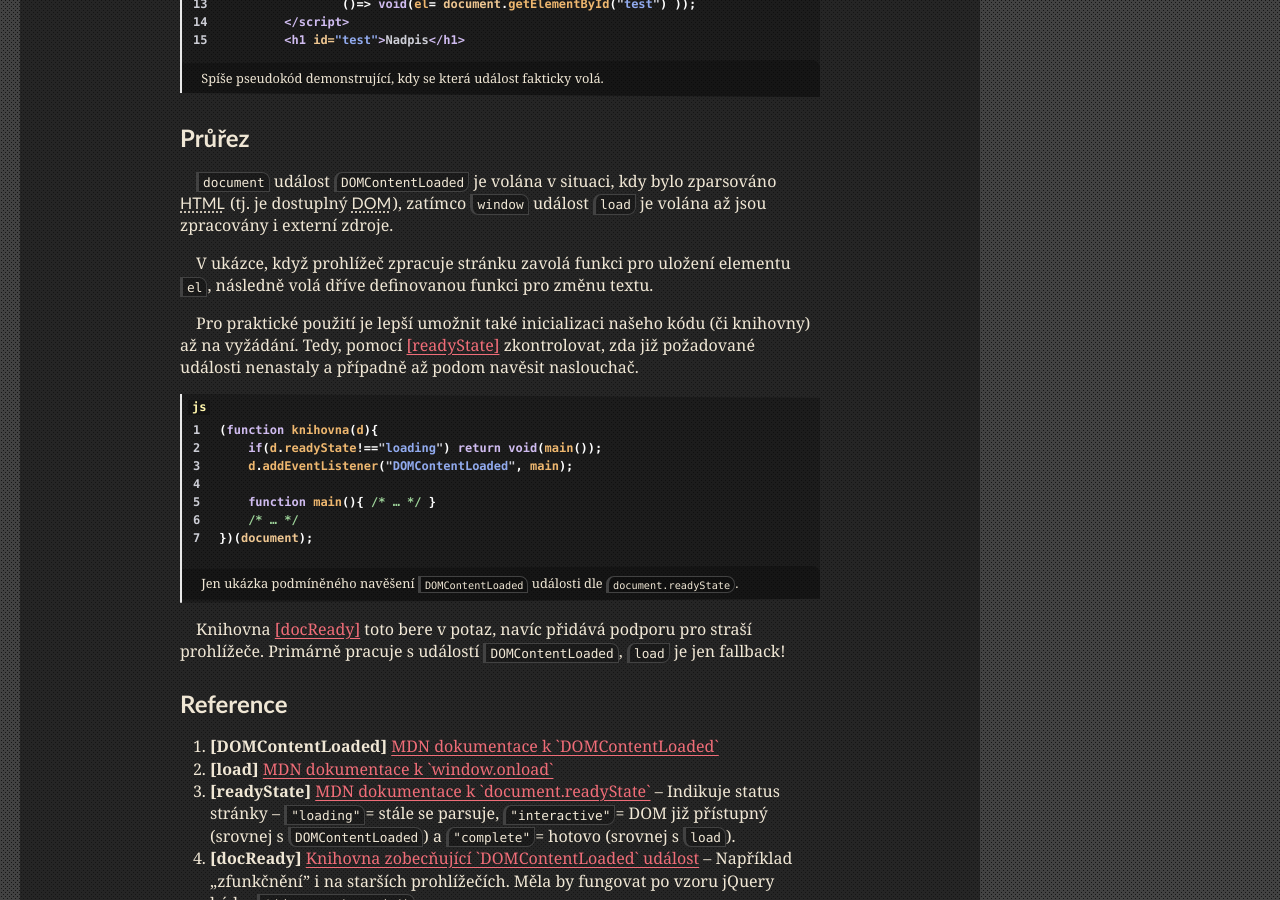
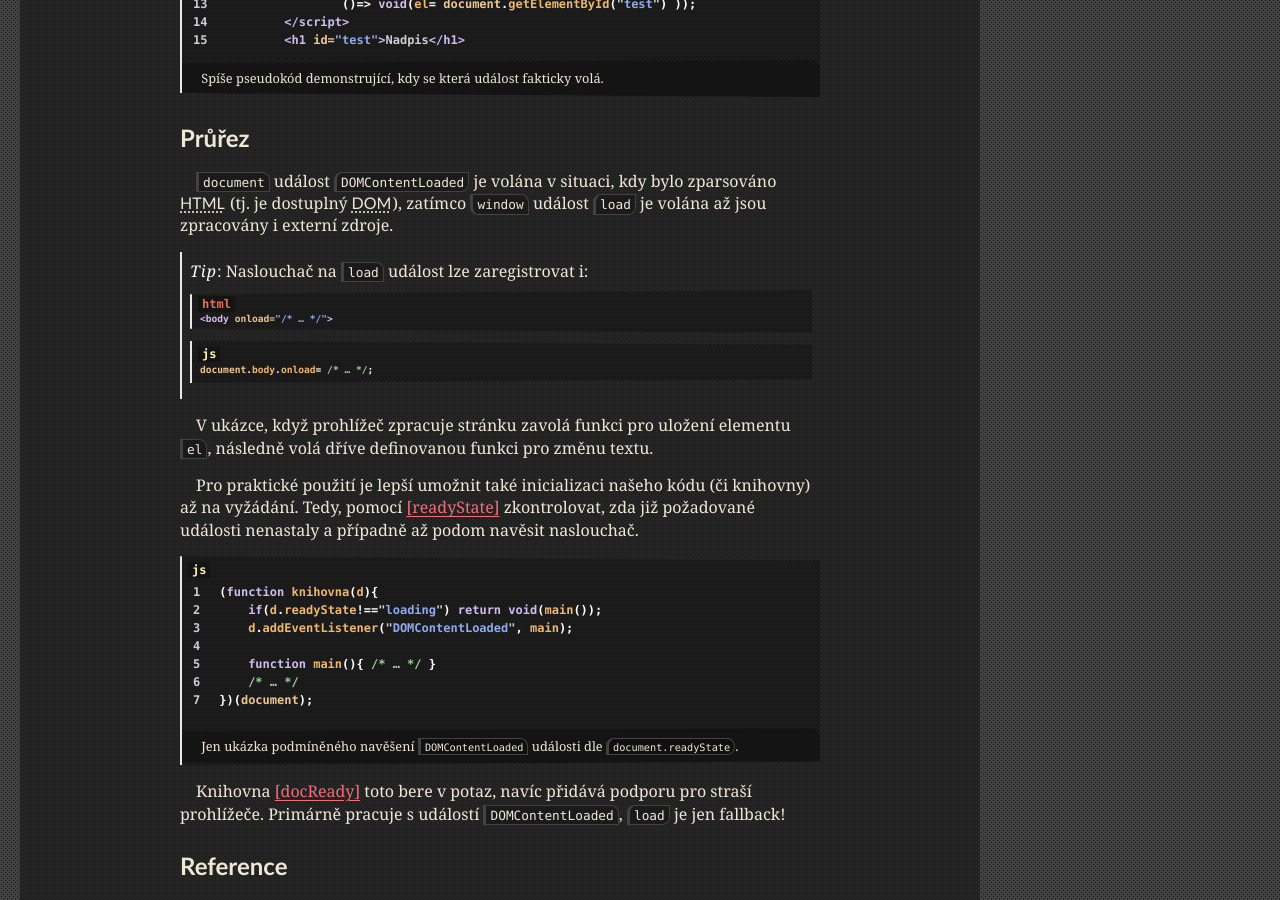
Before and after one commit to jaandrle/jaandrle.github.io, a Jekyll site: the page built from _posts/2020/2020-12-18-document-ready.md, in a window 1280 px wide and 900 px high, scrolled down 627 px. Built offline with Jekyll 4.4.1, drawn with Linux system fonts in a browser that asks for light colours; emoji names are drawn with the system emoji font.

Commit message:
Update 2020-12-18-document-ready.md

```diff
--- a/_posts/2020/2020-12-18-document-ready.md
+++ b/_posts/2020/2020-12-18-document-ready.md
@@ -53,6 +53,12 @@ Stačí přejít na {% include reference.html target="docReady" %}.
 ## Průřez
 `document` událost `DOMContentLoaded` je volána v situaci, kdy bylo zparsováno {{ site.data.abbr.HTML }} (tj. je dostuplný {{ site.data.abbr.DOM }}), zatímco `window` událost `load` je volána až jsou zpracovány i externí zdroje.
 
+{% capture temp_html %}{% highlight html %}<body onload="/* … */">{% endhighlight %}{% endcapture -%}
+{% capture temp_js %}{% highlight js %}document.body.onload= /* … */;{% endhighlight %}{% endcapture -%}
+{% capture temp_textBox %}
+<blockquote><em>Tip</em>: Naslouchač na <code>load</code> událost lze zaregistrovat i: {{ temp_html }} {{ temp_js }}</blockquote>
+{% endcapture %}{% include textBox.html text=temp_textBox %}
+
 V ukázce, když prohlížeč zpracuje stránku zavolá funkci pro uložení elementu `el`, následně volá dříve definovanou funkci pro změnu textu.
 
 Pro praktické použití je lepší umožnit také inicializaci našeho kódu (či knihovny) až na vyžádání. Tedy, pomocí {% include reference.html target="readyState" %} zkontrolovat, zda již požadované události nenastaly a případně až podom navěsit naslouchač.
```
